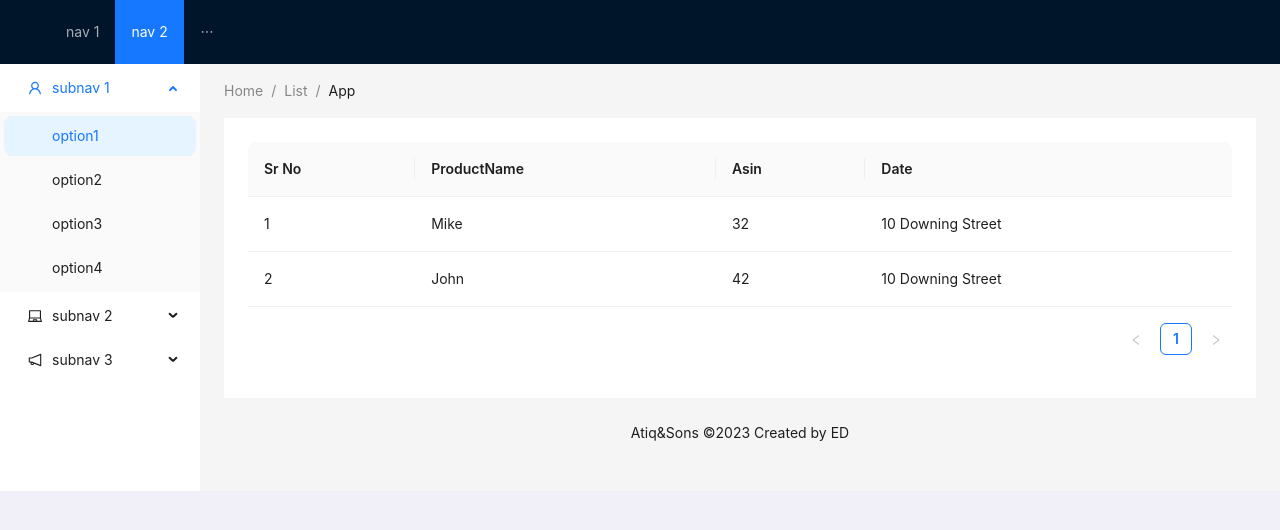
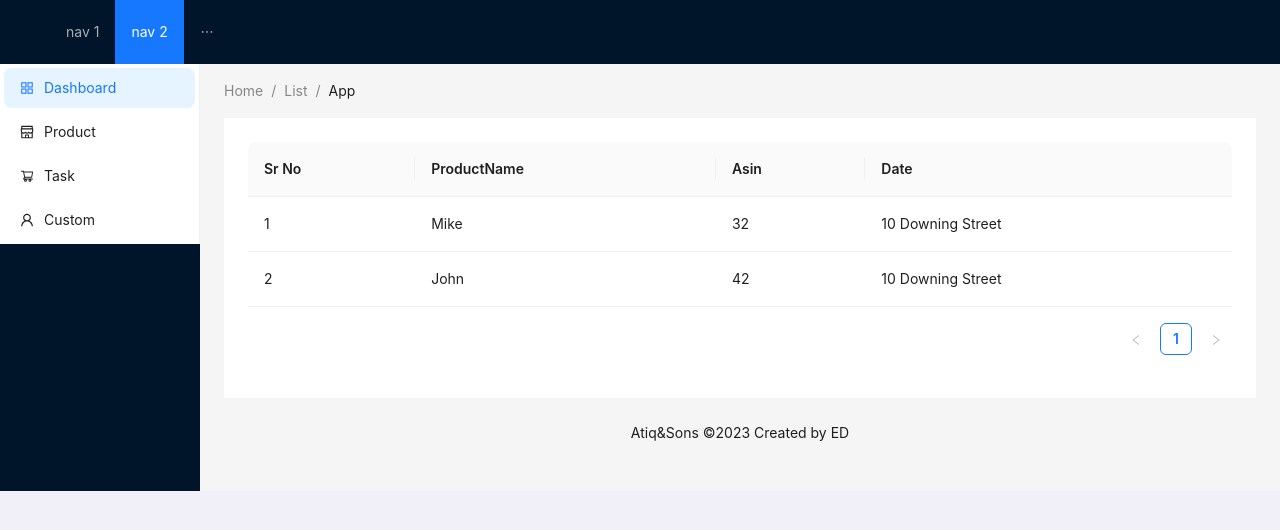
Before and after one commit to Haris-Nr/Atiq-sons, a React (Vite) app in the folder client/: page /admin in a window 1280 px wide. Shown: the top 530 px of the page. Built offline with nearby package versions, Linux system fonts and the light colour scheme.

Commit message:
Update Sidenav.jsx

```diff
--- a/client/src/components/Common/Sidenav.jsx
+++ b/client/src/components/Common/Sidenav.jsx
@@ -1,51 +1,47 @@
-/* eslint-disable react/prop-types */
+import React, { useEffect, useState } from "react";
+import { AppstoreOutlined, ShopOutlined, ShoppingCartOutlined, UserOutlined } from "@ant-design/icons";
 import { Menu } from "antd";
+import { NavLink, useLocation, useNavigate } from "react-router-dom";
 import Sider from "antd/es/layout/Sider";
-import React from "react";
-import {
-    LaptopOutlined,
-    NotificationOutlined,
-    UserOutlined,
-} from "@ant-design/icons";
-
-const items2 = [UserOutlined, LaptopOutlined, NotificationOutlined].map(
-    (icon, index) => {
-        const key = String(index + 1);
-        return {
-            key: `sub${key}`,
-            icon: React.createElement(icon),
-            label: `subnav ${key}`,
-            children: new Array(4).fill(null).map((_, j) => {
-                const subKey = index * 4 + j + 1;
-                return {
-                    key: subKey,
-                    label: `option${subKey}`,
-                };
-            }),
-        };
-    }
-);
 
 const Sidenav = ({ colorBgContainer }) => {
-    return (
-        <Sider
-            width={200}
-            style={{
-                background: colorBgContainer,
-            }}
-        >
-            <Menu
-                mode="inline"
-                defaultSelectedKeys={["1"]}
-                defaultOpenKeys={["sub1"]}
-                style={{
-                    height: "100%",
-                    borderRight: 0,
-                }}
-                items={items2}
-            />
-        </Sider>
-    );
+  const location = useLocation();
+  const [selectedKeys, setSelectedKeys] = useState("/");
+
+  useEffect(() => {
+    const pathName = location.pathname;
+    setSelectedKeys(pathName);
+  }, [location.pathname]);
+
+  const navigate = useNavigate();
+
+  return (
+    <Sider>
+      <Menu
+        className="bottom-0 h-full "
+        mode="vertical"
+        onClick={(item) => {
+          navigate(item.key);
+        }}
+        selectedKeys={[selectedKeys]}
+      >
+        <Menu.Item key="/admin" icon={<AppstoreOutlined />}>
+       {/* <NavLink to="/admin"> Dashboard </NavLink>    */}
+       Dashboard
+        </Menu.Item>
+        <Menu.Item key="product" icon={<ShopOutlined />}>
+          Product
+        </Menu.Item>
+        <Menu.Item key="task" icon={<ShoppingCartOutlined />}>
+        {/* <NavLink to="task"> Task </NavLink> */}
+        Task
+        </Menu.Item>
+        <Menu.Item key="custom" icon={<UserOutlined />}>
+          Custom
+        </Menu.Item>
+      </Menu>
+    </Sider>
+  );
 };
 
 export default Sidenav;
```
